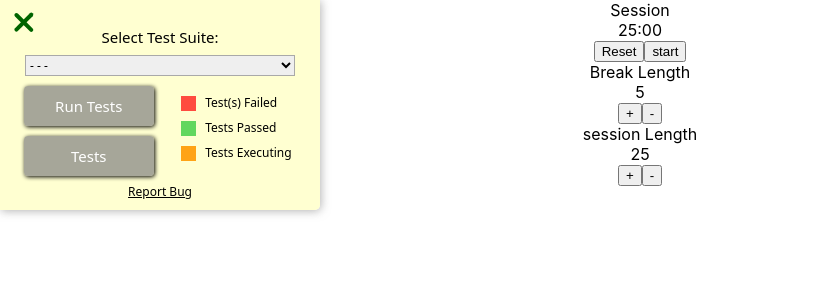
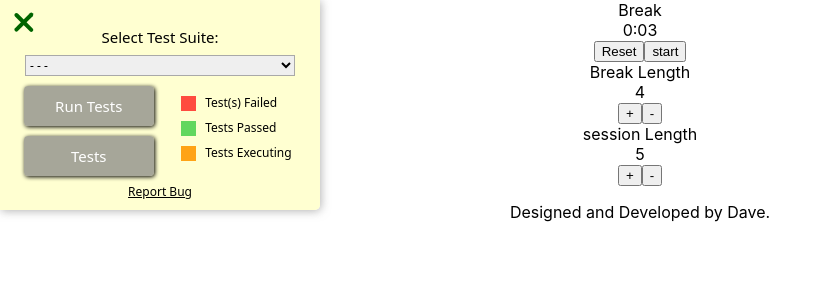
Before and after one commit to avatarfreak/react-pomodoro, a React (Create React App) app: page / in a window 1280 px wide. Shown: the top 300 px of the page, without its empty margins (0-832 px from the left). Built offline with nearby package versions, Linux system fonts and the light colour scheme.

Commit message:
componentdidupdate added

```diff
--- a/src/App.js
+++ b/src/App.js
@@ -2,36 +2,92 @@ import React, { Component } from "react";
 import "./App.css";
 import n2d from "./n2d.png";
 import Footer from "./components/Footer";
-import Time from "./components/Time";
-import Timer from "./components/Timer"
-import Break from "./components/Break"
-import Session from "./components/Session"
+import Timer from "./components/Timer";
+import Break from "./components/Break";
+import Session from "./components/Session";
+import { throwStatement } from "@babel/types";
 
-class App extends React.Component {
+class App extends Component {
   constructor(props) {
     super(props);
     this.state = {
+      sessionTime: 5,
+      breakTime: 4,
+      time: 3,
+      active: false,
+      status: "session"
+    };
+
+    this.initialize = this.initialize.bind(this);
+    this.startTimer = this.startTimer.bind(this);
+    this.countDown = this.countDown.bind(this);
+  }
+  //Reset btn
+  initialize() {
+    clearInterval(this.counter);
+    this.setState({
       sessionTime: 25,
       breakTime: 5,
       time: 25 * 60,
-      active:false,
-      status: false,
-    };
+      active: false,
+      status: "session"
+    });
   }
 
+  startTimer(e) {
+    //start mode active === true
+    if (!this.state.active) {
+      this.counter = setInterval(this.countDown, 1000);
+    } //end of if
+    //pause mode acitve == false
+    if (this.state.active) {
+      clearInterval(this.counter);
+      this.setState({
+        active: false
+      });
+    }
+  }
+  //countdown
+  countDown() {
+    this.setState(prevState => ({
+      time: prevState.time - 1,
+      active: true
+    }));
+  }
+  componentDidUpdate(prevProps) {
+    if (this.state.time === -1 && this.state.status === "session") {
+      this.setState({ time: this.state.breakTime, status: "break" });
+      this.audio.play();
+    }
+    if (this.state.time === -1 && this.state.status === "break") {
+      this.setState({
+        time: this.state.sessionTime,
+        status: "session"
+      });
+      this.audio.play();
+    }
+  }
+
+  increment() {}
   render() {
     return (
       <div className="App">
-          <Timer
+        <Timer
           status={this.state.status}
-          display={this.state.time}/>
-          <Break display={this.state.breakTime} />
-          <Session display={this.state.sessionTime}/>
+          display={this.state.time}
+          initialize={this.initialize}
+          startTimer={this.startTimer}
+          active={this.state.active}
+        />
+        <Break display={this.state.breakTime} />
+        <Session display={this.state.sessionTime} />
         <audio
           id="beep"
           src="https://s3-us-west-1.amazonaws.com/benjaminadk/Data+synth+beep+high+and+sweet.mp3"
           ref={ref => (this.audio = ref)}
         ></audio>
+
+        <Footer />
       </div>
     );
   }
```
